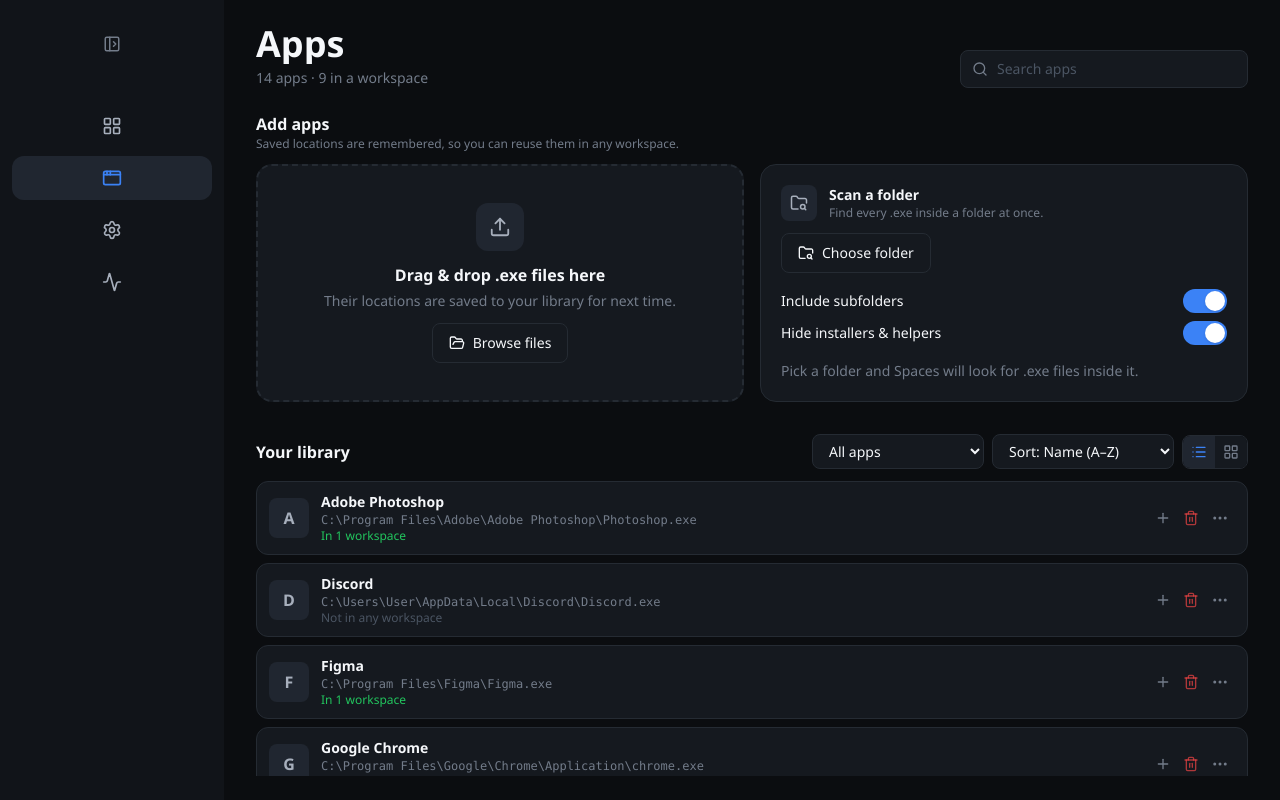
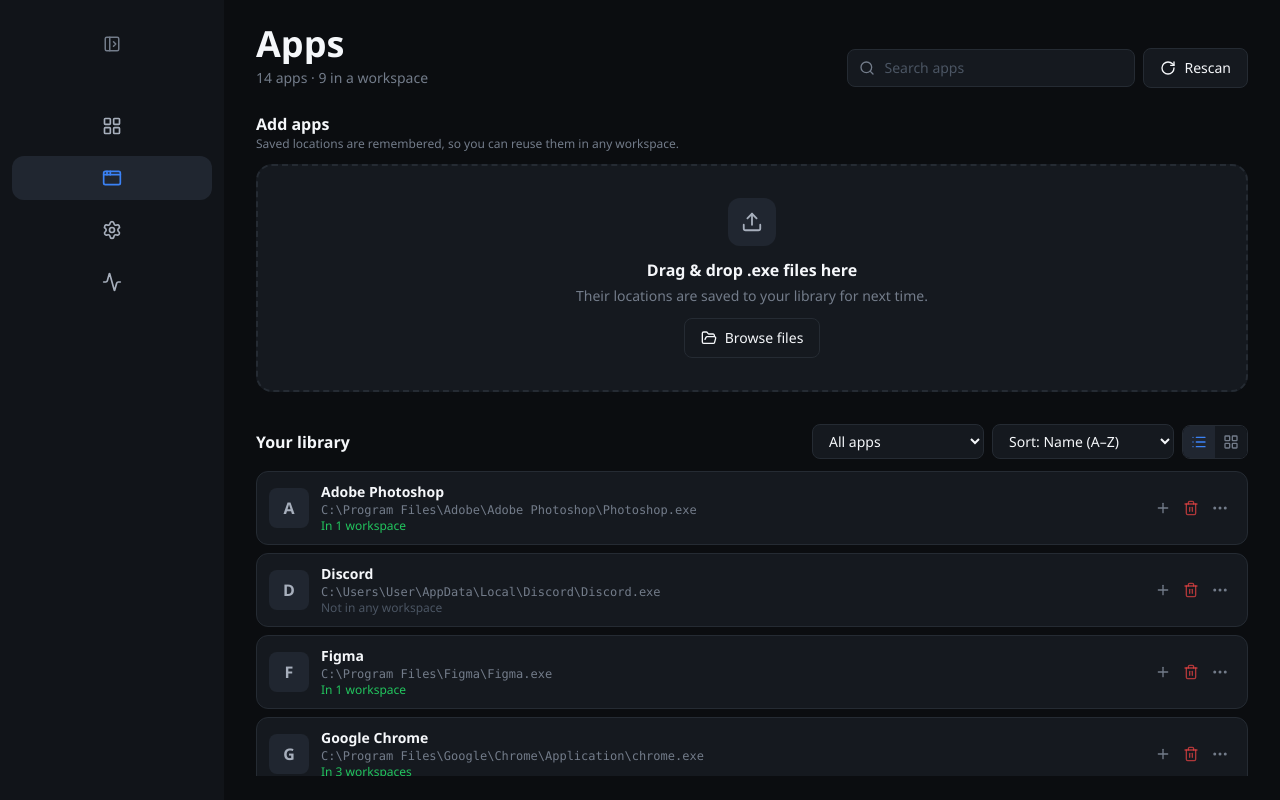
Before and after one commit to HosseinSabzforoush/Spaces, a React (Vite) app in the folder frontend/: page /#/apps in a window 1280 px wide. Built offline with nearby package versions, Linux system fonts and the light colour scheme.

Commit message:
apps page updated

```diff
--- a/frontend/src/features/library/components/AddAppDialog.tsx
+++ b/frontend/src/features/library/components/AddAppDialog.tsx
@@ -1,5 +1,5 @@
 import { useMemo, useState } from 'react';
-import { FolderSearch, Library, Upload } from 'lucide-react';
+import { Library, Upload } from 'lucide-react';
 import Button from '@/components/ui/Button';
 import ErrorState from '@/components/ui/ErrorState';
 import Modal from '@/components/ui/Modal';
@@ -16,14 +16,12 @@
 import { toNewApplication } from '../utils/toNewApplication';
 import AppDropZone from './AppDropZone';
 import ExecutableRow from './ExecutableRow';
-import ScanFolderPanel from './ScanFolderPanel';
 
-type TabId = 'library' | 'browse' | 'scan';
+type TabId = 'library' | 'browse';
 
 const TABS: TabItem<TabId>[] = [
   { id: 'library', label: 'My apps', icon: Library },
   { id: 'browse', label: 'Browse or drop', icon: Upload },
-  { id: 'scan', label: 'Scan folder', icon: FolderSearch },
 ];
 
 interface AddAppDialogProps {
@@ -35,8 +33,17 @@
 
 export default function AddAppDialog({ open, onClose, existingPaths, onAdd }: AddAppDialogProps) {
   return (
-    <Modal open={open} onClose={onClose} title="Add apps" description="Pick from your library, or add new apps to it." className="max-w-2xl">
-      <AddAppContent existingPaths={existingPaths} onAdd={onAdd} onClose={onClose} />
+    <Modal
+      open={open}
+      onClose={onClose}
+      title="Add apps"
+      description="Pick from your library, or add new apps to it."
+      className="max-w-2xl">
+      <AddAppContent
+        existingPaths={existingPaths}
+        onAdd={onAdd}
+        onClose={onClose}
+      />
     </Modal>
   );
 }
@@ -54,9 +61,7 @@
 
   const visible = useMemo(() => {
     const needle = query.trim().toLowerCase();
-    return library
-      .filter((a) => !needle || a.name.toLowerCase().includes(needle) || a.executablePath.toLowerCase().includes(needle))
-      .sort((a, b) => a.name.localeCompare(b.name));
+    return library.filter((a) => !needle || a.name.toLowerCase().includes(needle) || a.executablePath.toLowerCase().includes(needle)).sort((a, b) => a.name.localeCompare(b.name));
   }, [library, query]);
 
   const finish = (apps: LibraryApp[]) => {
@@ -86,28 +91,59 @@
 
   return (
     <div className="flex min-w-0 flex-col gap-4">
-      <Tabs tabs={TABS} value={tab} onChange={setTab} label="Add apps from" />
+      <Tabs
+        tabs={TABS}
+        value={tab}
+        onChange={setTab}
+        label="Add apps from"
+      />
 
-      <div role="tabpanel" className="flex min-w-0 flex-col gap-3">
+      <div
+        role="tabpanel"
+        className="flex min-w-0 flex-col gap-3">
         {tab === 'library' && (
           <>
             {(status === 'idle' || status === 'loading') && (
-              <div className="flex flex-col gap-2">{[0, 1, 2, 3].map((i) => <Skeleton key={i} className="h-12 rounded-lg" />)}</div>
+              <div className="flex flex-col gap-2">
+                {[0, 1, 2, 3].map((i) => (
+                  <Skeleton
+                    key={i}
+                    className="h-12 rounded-lg"
+                  />
+                ))}
+              </div>
             )}
-            {status === 'error' && <ErrorState title="Couldn't load your apps" message={error} onRetry={() => void load()} />}
+            {status === 'error' && (
+              <ErrorState
+                title="Couldn't load your apps"
+                message={error}
+                onRetry={() => void load()}
+              />
+            )}
             {status === 'ready' && library.length === 0 && (
               <div className="flex flex-col items-center gap-3 py-8 text-center">
                 <p className="text-sm text-text-muted">Your library is empty. Add your first apps to get started.</p>
                 <div className="flex flex-wrap justify-center gap-2">
-                  <Button size="sm" icon={<Upload size={14} />} onClick={() => setTab('browse')}>Browse or drop</Button>
-                  <Button size="sm" icon={<FolderSearch size={14} />} onClick={() => setTab('scan')}>Scan a folder</Button>
+                  <Button
+                    size="sm"
+                    icon={<Upload size={14} />}
+                    onClick={() => setTab('browse')}>
+                    Browse or drop
+                  </Button>
                 </div>
               </div>
             )}
             {status === 'ready' && library.length > 0 && (
               <>
-                <SearchField value={query} onChange={setQuery} placeholder="Search your apps" />
-                <div role="group" aria-label="Your apps" className="custom-scrollbar max-h-80 overflow-x-hidden overflow-y-auto rounded-xl border border-border bg-app/40 p-1">
+                <SearchField
+                  value={query}
+                  onChange={setQuery}
+                  placeholder="Search your apps"
+                />
+                <div
+                  role="group"
+                  aria-label="Your apps"
+                  className="custom-scrollbar max-h-80 overflow-x-hidden overflow-y-auto rounded-xl border border-border bg-app/40 p-1">
                   {visible.map((app) => {
                     const inWorkspace = existingPaths.has(pathKey(app.executablePath));
                     return (
@@ -130,15 +166,21 @@
           </>
         )}
 
-        {tab === 'browse' && <AppDropZone onFiles={addEntries} className="min-h-56" />}
-
-        {tab === 'scan' && <ScanFolderPanel actionLabel="Add to workspace" existingPaths={existingPaths} existingLabel="In workspace" onAdd={addEntries} />}
+        {tab === 'browse' && (
+          <AppDropZone
+            onFiles={addEntries}
+            className="min-h-56"
+          />
+        )}
       </div>
 
       <div className="flex flex-wrap justify-end gap-2">
         <Button onClick={onClose}>Cancel</Button>
         {tab === 'library' && (
-          <Button variant="primary" disabled={pickedApps.length === 0} onClick={() => finish(pickedApps)}>
+          <Button
+            variant="primary"
+            disabled={pickedApps.length === 0}
+            onClick={() => finish(pickedApps)}>
             {pickedApps.length > 0 ? `Add ${pluralize(pickedApps.length, 'app')}` : 'Add apps'}
           </Button>
         )}
--- a/frontend/src/features/library/store/appLibraryStore.ts
+++ b/frontend/src/features/library/store/appLibraryStore.ts
@@ -19,6 +19,7 @@
   status: Status;
   error: string | null;
   load: () => Promise<void>;
+  rescan: () => Promise<void>;
   addMany: (entries: SelectedExecutable[]) => AddResult;
   remove: (id: string) => void;
 }
@@ -44,6 +45,11 @@
       } catch (e) {
         set({ status: 'error', error: e instanceof Error ? e.message : 'Unable to load your apps.' });
       }
+    },
+
+    rescan: async () => {
+      const apps = await appLibraryApi.list();
+      set({ apps });
     },
 
     addMany: (entries) => {
--- a/frontend/src/pages/AppsPage.tsx
+++ b/frontend/src/pages/AppsPage.tsx
@@ -1,6 +1,6 @@
 import { useMemo, useState } from 'react'
 import { AnimatePresence, motion } from 'motion/react'
-import { AppWindow, FolderSearch, LayoutGrid, List, SearchX } from 'lucide-react'
+import { AppWindow, LayoutGrid, List, RotateCw, SearchX } from 'lucide-react'
 import Button from '@/components/ui/Button'
 import ConfirmDialog from '@/components/ui/ConfirmDialog'
 import EmptyState from '@/components/ui/EmptyState'
@@ -11,7 +11,6 @@
 import AddToWorkspaceDialog from '@/features/library/components/AddToWorkspaceDialog'
 import AppDropZone from '@/features/library/components/AppDropZone'
 import LibraryAppCard from '@/features/library/components/LibraryAppCard'
-import ScanFolderPanel from '@/features/library/components/ScanFolderPanel'
 import { useLibraryUsage } from '@/features/library/hooks/useLibraryUsage'
 import { useAppLibraryStore } from '@/features/library/store/appLibraryStore'
 import type { LibraryApp, LibraryFilter, LibrarySort } from '@/features/library/types'
@@ -46,6 +45,7 @@
   const load = useAppLibraryStore((s) => s.load)
   const addMany = useAppLibraryStore((s) => s.addMany)
   const remove = useAppLibraryStore((s) => s.remove)
+  const rescan = useAppLibraryStore((s) => s.rescan)
   const usage = useLibraryUsage()
 
   const [query, setQuery] = useState('')
@@ -54,6 +54,7 @@
   const [layout, setLayout] = useState<'list' | 'grid'>('list')
   const [pendingRemove, setPendingRemove] = useState<LibraryApp | null>(null)
   const [addingTo, setAddingTo] = useState<LibraryApp | null>(null)
+  const [rescanning, setRescanning] = useState(false)
   const removing = useRetained(pendingRemove)
 
   const existingPaths = useMemo(() => new Set(apps.map((a) => pathKey(a.executablePath))), [apps])
@@ -92,6 +93,22 @@
     }
   }
 
+  const handleRescan = async () => {
+    if (rescanning) return
+    setRescanning(true)
+    const before = new Set(existingPaths)
+    try {
+      await rescan()
+      const after = useAppLibraryStore.getState().apps
+      const added = after.filter((a) => !before.has(pathKey(a.executablePath))).length
+      toast.success(added > 0 ? `Found ${pluralize(added, 'new app')}` : 'Your library is up to date')
+    } catch {
+      toast.error("Couldn't rescan your apps")
+    } finally {
+      setRescanning(false)
+    }
+  }
+
   const confirmRemove = () => {
     if (pendingRemove) {
       remove(pendingRemove.id)
@@ -112,7 +129,7 @@
         <EmptyState
           icon={AppWindow}
           title='No apps in your library yet'
-          description='Drop an .exe above, browse for one, or scan a folder.'
+          description='Drop an .exe above, browse for one, or click Rescan.'
         />
       )
     }
@@ -156,7 +173,16 @@
       <PageHeader
         title='Apps'
         subtitle={ready && apps.length > 0 ? `${pluralize(apps.length, 'app')} · ${usedCount} in a workspace` : undefined}
-        actions={ready && apps.length > 0 ? <SearchField value={query} onChange={setQuery} placeholder='Search apps' className='sm:w-72' /> : undefined}
+        actions={
+          ready ? (
+            <div className='flex items-center gap-2'>
+              {apps.length > 0 && <SearchField value={query} onChange={setQuery} placeholder='Search apps' className='sm:w-72' />}
+              <Button icon={<RotateCw size={16} />} loading={rescanning} onClick={() => void handleRescan()}>
+                Rescan
+              </Button>
+            </div>
+          ) : undefined
+        }
       />
 
       <div className='@container custom-scrollbar -mx-1 min-h-0 flex-1 overflow-x-hidden overflow-y-auto px-1'>
@@ -166,21 +192,7 @@
               <h2 id='add-apps' className='text-base font-semibold'>Add apps</h2>
               <p className='text-xs text-text-muted'>Saved locations are remembered, so you can reuse them in any workspace.</p>
             </div>
-            <div className='grid grid-cols-1 gap-4 @3xl:grid-cols-2'>
-              <AppDropZone onFiles={handleAdd} />
-              <div className='flex min-w-0 flex-col gap-3 rounded-2xl border border-border bg-card p-5'>
-                <div className='flex items-center gap-3'>
-                  <span className='flex h-9 w-9 shrink-0 items-center justify-center rounded-lg bg-card-active text-text-secondary'>
-                    <FolderSearch size={18} />
-                  </span>
-                  <div className='min-w-0'>
-                    <h3 className='text-sm font-semibold'>Scan a folder</h3>
-                    <p className='text-xs text-text-muted'>Find every .exe inside a folder at once.</p>
-                  </div>
-                </div>
-                <ScanFolderPanel actionLabel='Add to library' existingPaths={existingPaths} onAdd={handleAdd} />
-              </div>
-            </div>
+            <AppDropZone onFiles={handleAdd} />
           </section>
 
           <section aria-labelledby='library' className='flex flex-col gap-3'>
```
Also changed, not shown: 1 other file (tests, documents, lock files or other folders).
